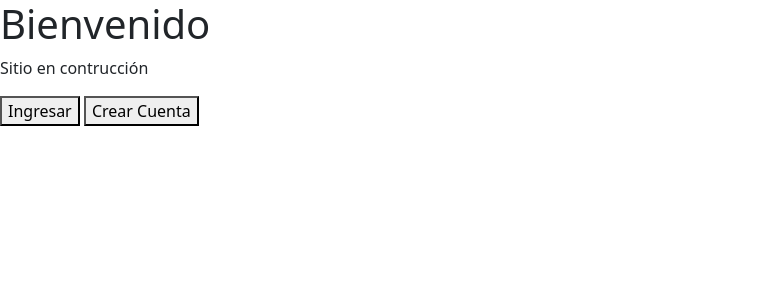
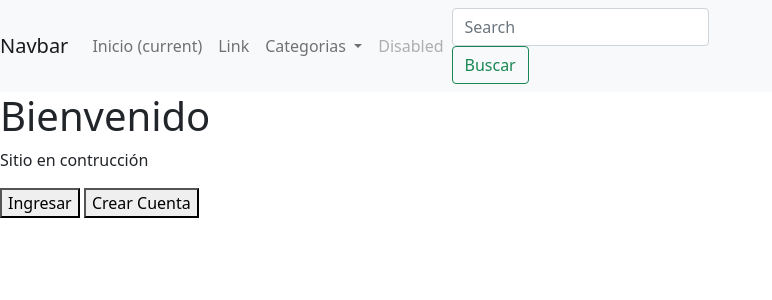
Before and after one commit to UlisesCravero/tp_ing_web_grupo_6, a Django app: page / in a window 1280 px wide. Shown: the top 300 px of the page, without its empty margins (0-772 px from the left). Run offline with Django 3.2, Linux system fonts and the light colour scheme.

Commit message:
include header and navbar

```diff
--- a/sacatuturno/templates/header.html
+++ b/sacatuturno/templates/header.html
@@ -4,9 +4,55 @@
     <meta charset="UTF-8">
     <meta http-equiv="X-UA-Compatible" content="IE=edge">
     <meta name="viewport" content="width=device-width, initial-scale=1.0">
-    <title>Document</title>
+
+    <link href="https://cdn.jsdelivr.net/npm/bootstrap@5.1.0/dist/css/bootstrap.min.css" rel="stylesheet" integrity="sha384-KyZXEAg3QhqLMpG8r+8fhAXLRk2vvoC2f3B09zVXn8CA5QIVfZOJ3BCsw2P0p/We" crossorigin="anonymous">
+
+    <title></title>
 </head>
 <body>
+    <nav class="navbar navbar-expand-lg navbar-light bg-light">
+        <a class="navbar-brand" href="#">Navbar</a>
+        <button class="navbar-toggler" type="button" data-toggle="collapse" data-target="#navbarSupportedContent" aria-controls="navbarSupportedContent" aria-expanded="false" aria-label="Toggle navigation">
+          <span class="navbar-toggler-icon"></span>
+        </button>
 
+        <div class="collapse navbar-collapse" id="navbarSupportedContent">
+          <ul class="navbar-nav mr-auto">
+            <li class="nav-item active">
+              <a class="nav-link" href="#">Inicio <span class="sr-only">(current)</span></a>
+            </li>
+
+            <li class="nav-item">
+              <a class="nav-link" href="#">Link</a>
+            </li>
+
+            <li class="nav-item dropdown">
+              <a class="nav-link dropdown-toggle" href="#" id="navbarDropdown" role="button" data-toggle="dropdown" aria-haspopup="true" aria-expanded="false">
+                Categorias
+              </a>
+              <div class="dropdown-menu" aria-labelledby="navbarDropdown">
+                <a class="dropdown-item" href="#">Action</a>
+                <a class="dropdown-item" href="#">Another action</a>
+                <div class="dropdown-divider"></div>
+                <a class="dropdown-item" href="#">Something else here</a>
+              </div>
+            </li>
+            <li class="nav-item">
+              <a class="nav-link disabled" href="#" tabindex="-1" aria-disabled="true">Disabled</a>
+            </li>
+          </ul>
+          <form class="form-inline my-2 my-lg-0">
+            <input class="form-control mr-sm-2" type="search" placeholder="Search" aria-label="Search">
+            <button class="btn btn-outline-success my-2 my-sm-0" type="submit">Buscar</button>
+          </form>
+        </div>
+      </nav>
+
+
+
+
+    <script src="https://cdn.jsdelivr.net/npm/bootstrap@5.1.0/dist/js/bootstrap.bundle.min.js" integrity="sha384-U1DAWAznBHeqEIlVSCgzq+c9gqGAJn5c/t99JyeKa9xxaYpSvHU5awsuZVVFIhvj" crossorigin="anonymous"></script>
+    <script src="https://cdn.jsdelivr.net/npm/@popperjs/core@2.9.3/dist/umd/popper.min.js" integrity="sha384-eMNCOe7tC1doHpGoWe/6oMVemdAVTMs2xqW4mwXrXsW0L84Iytr2wi5v2QjrP/xp" crossorigin="anonymous"></script>
+    <script src="https://cdn.jsdelivr.net/npm/bootstrap@5.1.0/dist/js/bootstrap.min.js" integrity="sha384-cn7l7gDp0eyniUwwAZgrzD06kc/tftFf19TOAs2zVinnD/C7E91j9yyk5//jjpt/" crossorigin="anonymous"></script>
 </body>
 </html>
--- a/sacatuturno/templates/home.html
+++ b/sacatuturno/templates/home.html
@@ -1,16 +1,24 @@
-<!DOCTYPE html>
+<!-- <!DOCTYPE html>
 <html lang="en">
 <head>
     <meta charset="UTF-8">
     <meta http-equiv="X-UA-Compatible" content="IE=edge">
     <meta name="viewport" content="width=device-width, initial-scale=1.0">
 
-    <link href="https://cdn.jsdelivr.net/npm/bootstrap@5.1.0/dist/css/bootstrap.min.css" rel="stylesheet" integrity="sha384-KyZXEAg3QhqLMpG8r+8fhAXLRk2vvoC2f3B09zVXn8CA5QIVfZOJ3BCsw2P0p/We" crossorigin="anonymous">
-
 
     <title>Saca Tu Turno</title>
 </head>
 <body>
+
+
+
+
+</body>
+</html> -->
+
+{% include "header.html" %}
+
+    {%block contenido %}
     <h1>Bienvenido</h1>
     <p>Sitio en contrucción</p>
     {% if estadoActivacion %}
@@ -25,9 +33,4 @@
         <a href= "{%url 'crearcuenta'%}"><button type="button">Crear Cuenta</button></a>
     {% endif %}
 
-
-    <script src="https://cdn.jsdelivr.net/npm/bootstrap@5.1.0/dist/js/bootstrap.bundle.min.js" integrity="sha384-U1DAWAznBHeqEIlVSCgzq+c9gqGAJn5c/t99JyeKa9xxaYpSvHU5awsuZVVFIhvj" crossorigin="anonymous"></script>
-    <script src="https://cdn.jsdelivr.net/npm/@popperjs/core@2.9.3/dist/umd/popper.min.js" integrity="sha384-eMNCOe7tC1doHpGoWe/6oMVemdAVTMs2xqW4mwXrXsW0L84Iytr2wi5v2QjrP/xp" crossorigin="anonymous"></script>
-    <script src="https://cdn.jsdelivr.net/npm/bootstrap@5.1.0/dist/js/bootstrap.min.js" integrity="sha384-cn7l7gDp0eyniUwwAZgrzD06kc/tftFf19TOAs2zVinnD/C7E91j9yyk5//jjpt/" crossorigin="anonymous"></script>
-</body>
-</html>
+    {% endblock %}
```
Also changed, not shown: sacatuturno/db.sqlite3.
